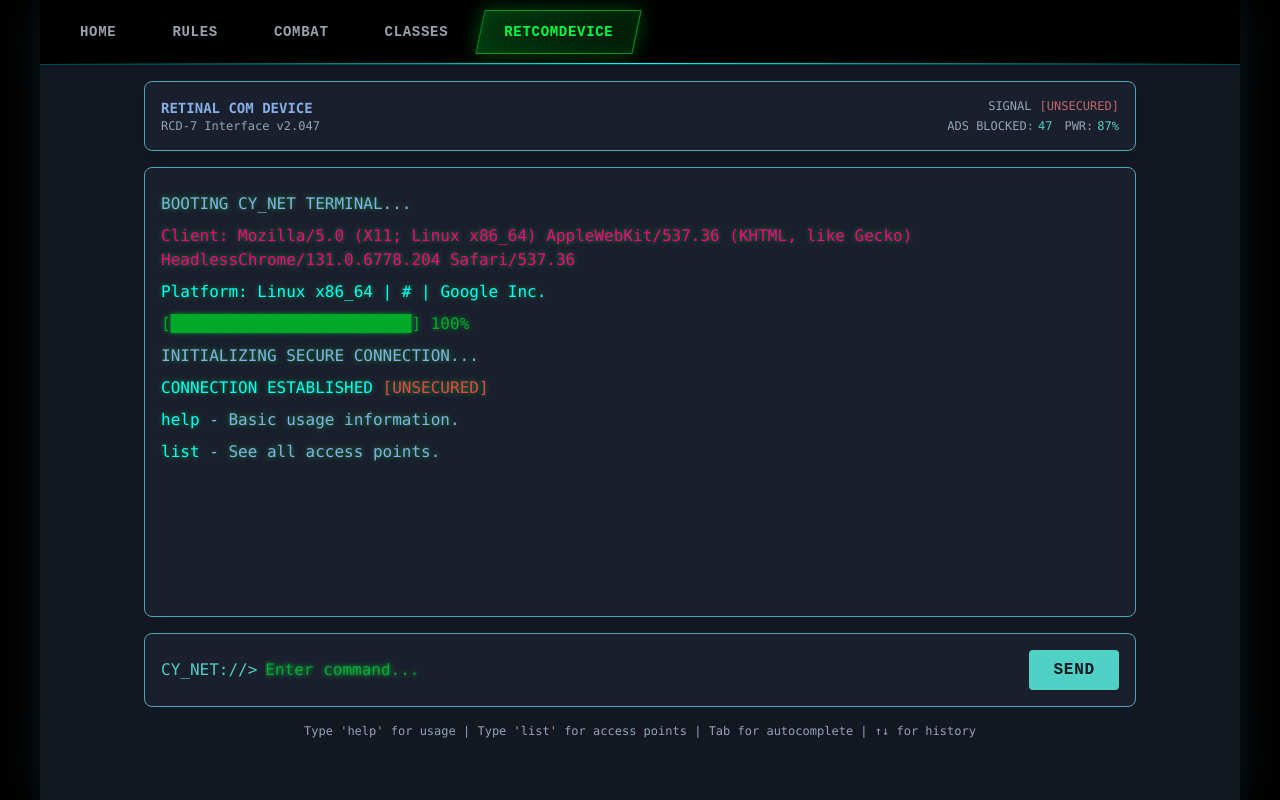
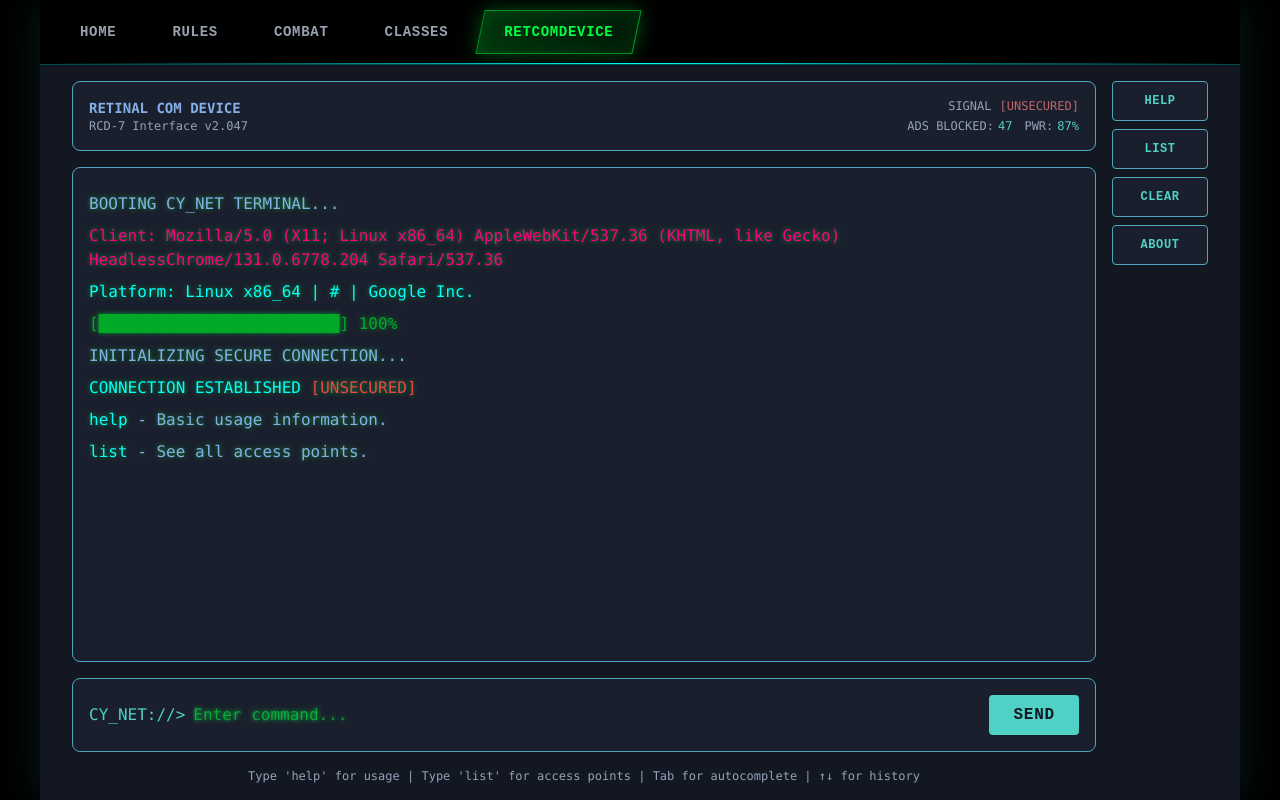
Before and after one commit to Salachar/cy-borg, a React (Vite) app: page /#/retcomdevice in a window 1280 px wide. Built offline with nearby package versions, Linux system fonts and the light colour scheme.

Commit message:
some fixes to the UI

```diff
--- a/src/App.jsx
+++ b/src/App.jsx
@@ -1,4 +1,5 @@
-import { Routes, Route, NavLink } from 'react-router-dom';
+import { Routes, Route, NavLink, useLocation } from 'react-router-dom';
+import { useEffect, useRef } from 'react';
 
 import Home from './pages/Home';
 import Rules from './pages/Rules';
@@ -6,11 +7,44 @@ import Combat from './pages/Combat';
 import Classes from './pages/Classes';
 import Terminal from './pages/Terminal';
 
+// Scroll position storage
+const scrollPositions = {};
+
 export default function App() {
+  const location = useLocation();
+  const contentRef = useRef(null);
+
+  // Save scroll position before route changes
+  useEffect(() => {
+    const currentPath = location.pathname;
+
+    // Skip scroll management for Terminal and Classes routes (they have dynamic/complex layouts)
+    const isTerminal = currentPath === '/retcomdevice';
+    const isClasses = currentPath.startsWith('/classes');
+
+    if (isTerminal || isClasses) return;
+
+    // Restore scroll position for this route (with slight delay to ensure DOM is ready)
+    if (contentRef.current && scrollPositions[currentPath] !== undefined) {
+      requestAnimationFrame(() => {
+        if (contentRef.current) {
+          contentRef.current.scrollTop = scrollPositions[currentPath];
+        }
+      });
+    }
+
+    // Save scroll position when navigating away
+    return () => {
+      if (contentRef.current && !isTerminal && !isClasses) {
+        scrollPositions[currentPath] = contentRef.current.scrollTop;
+      }
+    };
+  }, [location.pathname]);
+
   return (
-    <div className="flex flex-col min-h-screen">
-      {/* Cyberpunk Nav */}
-      <nav className="relative bg-black border-b border-cy-cyan/30 overflow-hidden">
+    <div className="flex flex-col h-screen overflow-hidden">
+      {/* Fixed Cyberpunk Nav */}
+      <nav className="relative bg-black border-b border-cy-cyan/30 overflow-hidden flex-shrink-0">
         {/* Background grid pattern */}
         <div
           className="absolute inset-0 opacity-5"
@@ -35,15 +69,21 @@ export default function App() {
         <div className="absolute bottom-0 left-0 right-0 h-px bg-gradient-to-r from-transparent via-cy-cyan to-transparent" />
       </nav>
 
-      <div className="flex-1 flex flex-col">
+      {/* Scrollable content area - except for Terminal which manages its own scroll */}
+      {location.pathname === '/retcomdevice' ? (
         <Routes>
-          <Route path="/" element={<Home />} />
-          <Route path="/rules" element={<Rules />} />
-          <Route path="/combat" element={<Combat />} />
-          <Route path="/classes/:slug?" element={<Classes />} />
           <Route path="/retcomdevice" element={<Terminal />} />
         </Routes>
-      </div>
+      ) : (
+        <div ref={contentRef} className="flex-1 overflow-y-auto overflow-x-hidden">
+          <Routes>
+            <Route path="/" element={<Home />} />
+            <Route path="/rules" element={<Rules />} />
+            <Route path="/combat" element={<Combat />} />
+            <Route path="/classes/:slug?" element={<Classes />} />
+          </Routes>
+        </div>
+      )}
     </div>
   );
 }
--- a/src/components/terminal/TerminalShell.jsx
+++ b/src/components/terminal/TerminalShell.jsx
@@ -42,24 +42,62 @@ const COLORS = {
 // ============================================================================
 
 export default function TerminalShell({
-  children,
   header,
   historyArea,
   inputArea,
   helpText,
+  quickCommands = [],
 }) {
   return (
     <div
-      className="flex-1 flex flex-col font-mono relative overflow-hidden"
+      className="flex-1 flex overflow-hidden"
       style={{ backgroundColor: COLORS.bg.main }}
     >
-      <div className="flex-1 flex flex-col max-w-5xl mx-auto w-full p-4 relative">
-        {header}
-        {historyArea}
-        {inputArea}
-        {helpText}
+      {/* Main terminal area - left aligned, slight offset */}
+      <div className="flex-1 flex flex-col font-mono overflow-hidden">
+        <div className="flex-1 flex flex-col p-4 pl-8 overflow-hidden">
+          {header}
+          {historyArea}
+          {inputArea}
+          {helpText}
+        </div>
       </div>
+
+      {/* Right sidebar for quick command buttons */}
+      {quickCommands.length > 0 && (
+        <div className="w-32 flex-shrink-0 p-4 pl-0 pr-8 flex flex-col gap-2 overflow-y-auto">
+          {quickCommands.map((cmd, i) => (
+            <QuickCommandButton
+              key={i}
+              label={cmd.label}
+              onClick={cmd.onClick}
+              disabled={cmd.disabled}
+            />
+          ))}
+        </div>
+      )}
     </div>
+  );
+}
+
+// Quick command button component
+function QuickCommandButton({ label, onClick, disabled = false }) {
+  return (
+    <button
+      onClick={onClick}
+      disabled={disabled}
+      className="p-2 rounded border font-bold text-xs transition-all disabled:opacity-30 flex-shrink-0"
+      style={{
+        backgroundColor: COLORS.bg.panel,
+        borderColor: COLORS.border.default,
+        color: COLORS.accent.teal,
+        minHeight: '2.5rem',
+      }}
+      onMouseEnter={(e) => !disabled && (e.target.style.backgroundColor = COLORS.bg.panelHover)}
+      onMouseLeave={(e) => !disabled && (e.target.style.backgroundColor = COLORS.bg.panel)}
+    >
+      {label}
+    </button>
   );
 }
 
@@ -100,7 +138,7 @@ export function TerminalHeader() {
 
   return (
     <div
-      className="rounded-lg mb-4 p-4 border"
+      className="rounded-lg mb-4 p-4 border flex-shrink-0"
       style={{
         backgroundColor: COLORS.bg.panel,
         borderColor: COLORS.border.default,
@@ -147,10 +185,9 @@ export function TerminalHistoryArea({ children, historyContainerRef, historyEndR
   return (
     <div
       ref={historyContainerRef}
-      className="rounded-lg p-4 mb-4 overflow-y-auto border"
+      className="flex-1 rounded-lg p-4 mb-4 overflow-y-auto border"
       style={{
-        height: 'calc(100vh - 350px)',
-        minHeight: '400px',
+        minHeight: 0, // Critical for proper flexbox behavior
         textShadow: '0 0 5px rgba(0, 255, 65, 0.5)',
         backgroundColor: COLORS.bg.panel,
         borderColor: COLORS.border.default,
@@ -179,7 +216,7 @@ export function TerminalInputArea({
   return (
     <form
       onSubmit={onSubmit}
-      className="rounded-lg p-4 border"
+      className="rounded-lg p-4 border flex-shrink-0"
       style={{
         backgroundColor: COLORS.bg.panel,
         borderColor: COLORS.border.default,
@@ -210,7 +247,7 @@ export function TerminalInputArea({
         <button
           type="submit"
           disabled={isBooting}
-          className="px-6 py-2 font-bold transition-colors disabled:opacity-50 rounded"
+          className="px-6 py-2 font-bold transition-colors disabled:opacity-50 rounded flex-shrink-0"
           style={{
             backgroundColor: COLORS.accent.teal,
             color: COLORS.bg.main,
@@ -224,14 +261,20 @@ export function TerminalInputArea({
           <button
             type="button"
             onClick={onCancelPassword}
-            className="px-4 py-2 font-bold transition-colors rounded"
+            className="px-4 py-2 font-bold transition-colors rounded flex-shrink-0"
             style={{
               backgroundColor: COLORS.bg.panelHover,
               color: COLORS.accent.red,
               border: `1px solid ${COLORS.accent.red}`,
             }}
-            onMouseEnter={(e) => e.target.style.backgroundColor = COLORS.accent.red}
-            onMouseLeave={(e) => e.target.style.backgroundColor = COLORS.bg.panelHover}
+            onMouseEnter={(e) => {
+              e.target.style.backgroundColor = COLORS.accent.red;
+              e.target.style.color = COLORS.bg.main;
+            }}
+            onMouseLeave={(e) => {
+              e.target.style.backgroundColor = COLORS.bg.panelHover;
+              e.target.style.color = COLORS.accent.red;
+            }}
           >
             X
           </button>
@@ -244,7 +287,7 @@ export function TerminalInputArea({
 // Pre-built help text
 export function TerminalHelpText({ passwordMode }) {
   return (
-    <div className="mt-4 text-center text-xs" style={{ color: COLORS.text.secondary }}>
+    <div className="mt-4 text-center text-xs flex-shrink-0" style={{ color: COLORS.text.secondary }}>
       {passwordMode
         ? 'Enter password or press [X] to cancel'
         : 'Type \'help\' for usage | Type \'list\' for access points | Tab for autocomplete | ↑↓ for history'
--- a/src/index.css
+++ b/src/index.css
@@ -73,6 +73,16 @@ html, body {
   background-color: var(--color-bg-black);
   color: #e0e0e0;
   font-family: "Courier New", monospace;
+  height: 100%;
+  overflow: hidden;
+  position: fixed;
+  width: 100%;
+}
+
+/* Prevent overscroll bounce on iOS/Safari */
+body {
+  overscroll-behavior: none;
+  -webkit-overflow-scrolling: touch;
 }
 
 h1, h2, h3, h4, h5 {
@@ -108,7 +118,7 @@ h3 {
 
 #root {
   max-width: 1200px;
-  min-height: 100vh;
+  height: 100vh;
   margin: 0 auto;
   background-color: var(--color-bg-dark);
   box-shadow:
--- a/src/pages/Terminal.jsx
+++ b/src/pages/Terminal.jsx
@@ -105,50 +105,6 @@ function flattenCommands(commands, flat = {}) {
 // SUB-COMPONENTS
 // ============================================================================
 
-// Related Commands Component
-// function RelatedCommands({ commands, onSelect }) {
-//   return (
-//     <div
-//       className="border-2 p-4 my-2"
-//       style={{
-//         borderColor: 'rgb(77, 167, 188)',
-//         backgroundColor: 'rgba(0, 0, 0, 0.5)',
-//       }}
-//     >
-//       <div
-//         className="font-bold mb-2"
-//         style={{ color: 'rgb(79, 209, 197)' }}
-//       >
-//         ━━━ COMMANDS AVAILABLE ━━━
-//       </div>
-//       <div className="space-y-1">
-//         {commands.map(cmd => (
-//           <div key={cmd}>
-//             <span
-//               className="cursor-pointer hover:underline"
-//               style={{ color: 'rgb(0, 170, 40)' }}
-//               onClick={() => onSelect(cmd)}
-//             >
-//               → {cmd}
-//             </span>
-//             <span className="text-xs ml-2"
-//                   style={{ color: 'rgba(0, 170, 40, 0.5)' }}>
-//               [Click to execute]
-//             </span>
-//           </div>
-//         ))}
-//       </div>
-//       <div
-//         className="text-xs mt-3 italic"
-//         style={{ color: 'rgb(0, 170, 40)' }}
-//       >
-//         Available via 'list'
-//       </div>
-//     </div>
-//   );
-// }
-
-// Related Commands Component
 function RelatedCommands({ commands, onSelect, flatCommands }) {
   return (
     <Box color="cyan" className="my-2">
@@ -541,6 +497,12 @@ export default function Terminal() {
     return true;
   };
 
+  // Quick command execution (bypasses input field)
+  const executeQuickCommand = (cmd) => {
+    if (passwordMode || isBooting) return;
+    executeCommand(cmd);
+  };
+
   // ============================================================================
   // EVENT HANDLERS
   // ============================================================================
@@ -624,6 +586,15 @@ export default function Terminal() {
   const promptPrefix = 'CY_NET://>';
   const inputPlaceholder = passwordMode ? 'Password prompt active...' : 'Enter command...';
 
+  // Quick command buttons for system commands
+  const quickCommands = [
+    { label: 'HELP', onClick: () => executeQuickCommand('help'), disabled: isBooting || passwordMode },
+    { label: 'LIST', onClick: () => executeQuickCommand('list'), disabled: isBooting || passwordMode },
+    { label: 'CLEAR', onClick: () => executeQuickCommand('clear'), disabled: isBooting || passwordMode },
+    { label: 'ABOUT', onClick: () => executeQuickCommand('about'), disabled: isBooting || passwordMode },
+    // { label: 'RESET', onClick: () => executeQuickCommand('reset'), disabled: isBooting || passwordMode },
+  ];
+
   return (
     <TerminalShell
       header={<TerminalHeader />}
@@ -662,6 +633,8 @@ export default function Terminal() {
       }
 
       helpText={<TerminalHelpText passwordMode={passwordMode} />}
+
+      quickCommands={quickCommands}
     />
   );
 }
```
